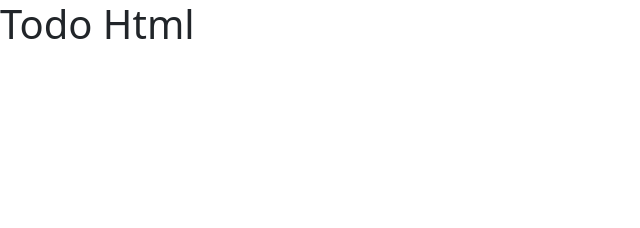
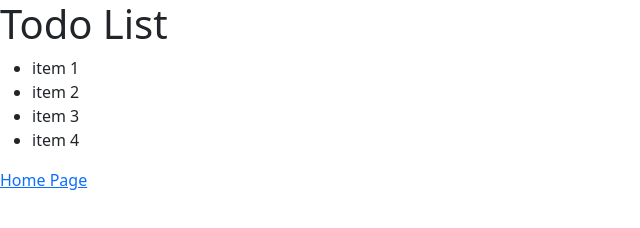
Before and after one commit to Web-Dev-Spider/Todo, a plain HTML site: page todo.html in a window 1280 px wide. Shown: the whole page, without its empty margins (0-640 px from the left). Drawn offline with nearby package versions, Linux system fonts and the light colour scheme.

Commit message:
added and updated todopage

```diff
--- a/todo.html
+++ b/todo.html
@@ -12,7 +12,15 @@
     />
   </head>
   <body>
-    <h1>Todo Html</h1>
+    <h1>Todo List</h1>
+    <ul>
+      <li>item 1</li>
+      <li>item 2</li>
+      <li>item 3</li>
+      <li>item 4</li>
+    </ul>
+
+    <p><a href="/index.html">Home Page</a></p>
     <script
       src="https://cdn.jsdelivr.net/npm/bootstrap@5.3.3/dist/js/bootstrap.bundle.min.js"
       integrity="sha384-YvpcrYf0tY3lHB60NNkmXc5s9fDVZLESaAA55NDzOxhy9GkcIdslK1eN7N6jIeHz"
```
